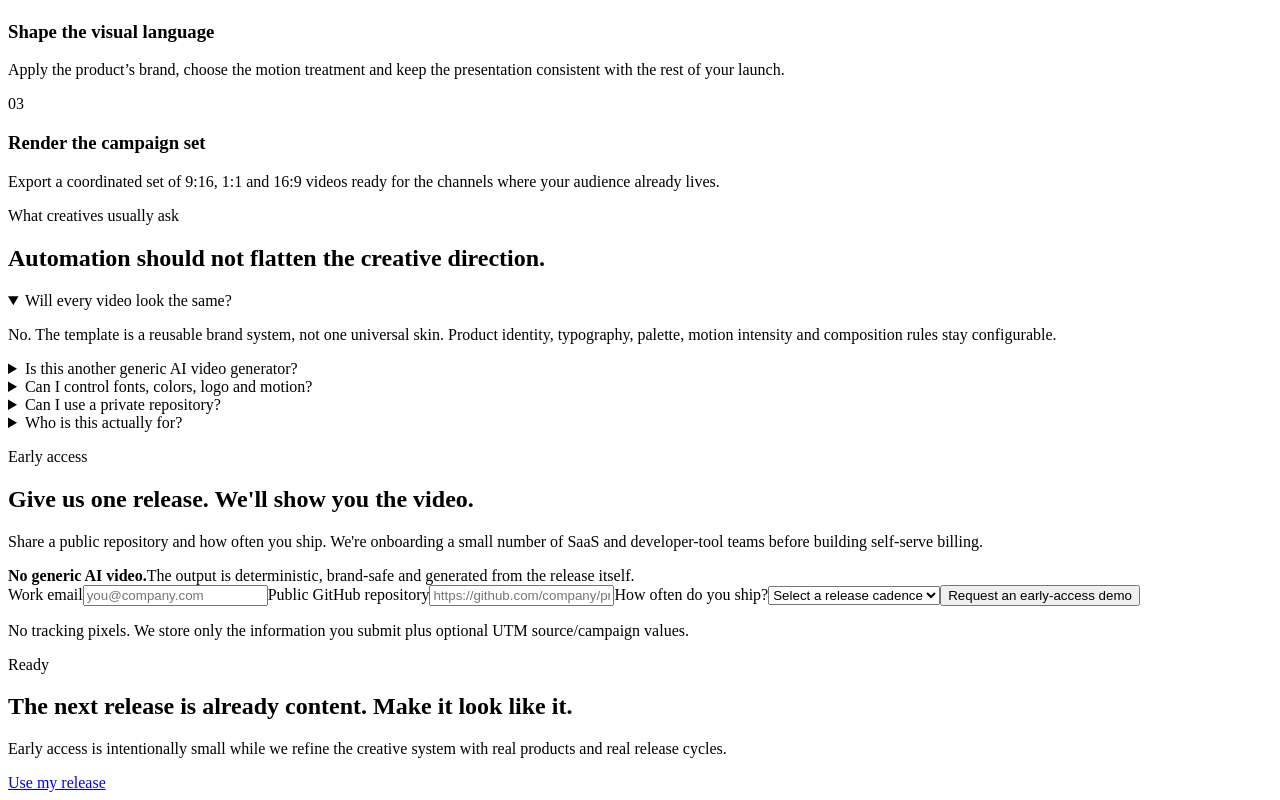
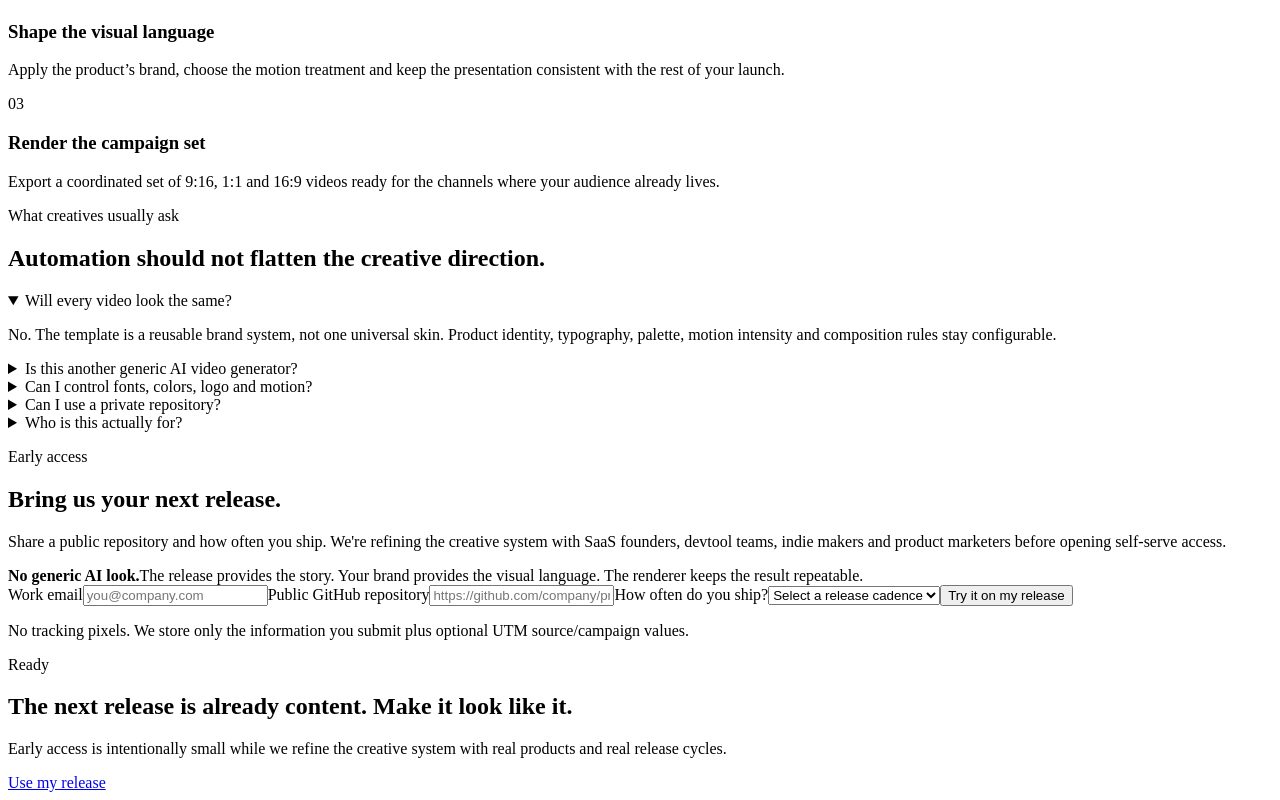
Before and after one commit to Trigenys/release-video-engine, a React (Vite) app: page / in a window 1280 px wide. Shown: the part 1339-2139 px from the top of the page. Built offline with nearby package versions, Linux system fonts and the light colour scheme; the HTML template or start-up script is replaced by a standard one.

Commit message:
copy(funnel): align early-access form with creative positioning

```diff
--- a/src/sections/EarlyAccessSection.tsx
+++ b/src/sections/EarlyAccessSection.tsx
@@ -86,17 +86,17 @@ export function EarlyAccessSection() {
       <div className="early-access-panel">
         <div className="early-access-copy">
           <p className="eyebrow">Early access</p>
-          <h2>Give us one release. We&apos;ll show you the video.</h2>
+          <h2>Bring us your next release.</h2>
           <p>
             Share a public repository and how often you ship. We&apos;re
-            onboarding a small number of SaaS and developer-tool teams before
-            building self-serve billing.
+            refining the creative system with SaaS founders, devtool teams,
+            indie makers and product marketers before opening self-serve access.
           </p>
           <div className="proof-note">
-            <strong>No generic AI video.</strong>
+            <strong>No generic AI look.</strong>
             <span>
-              The output is deterministic, brand-safe and generated from the
-              release itself.
+              The release provides the story. Your brand provides the visual
+              language. The renderer keeps the result repeatable.
             </span>
           </div>
         </div>
@@ -159,7 +159,7 @@ export function EarlyAccessSection() {
           >
             {status.kind === "submitting"
               ? "Saving…"
-              : "Request an early-access demo"}
+              : "Try it on my release"}
           </button>
 
           <p className="form-privacy">
@@ -169,7 +169,7 @@ export function EarlyAccessSection() {
 
           {status.kind === "success" && (
             <div className="form-message form-message-success" role="status">
-              Request received. We&apos;ll use your repository to prepare the
+              Got it. We&apos;ll use a real release from your repository for the
               next-step demo.
             </div>
           )}
```
